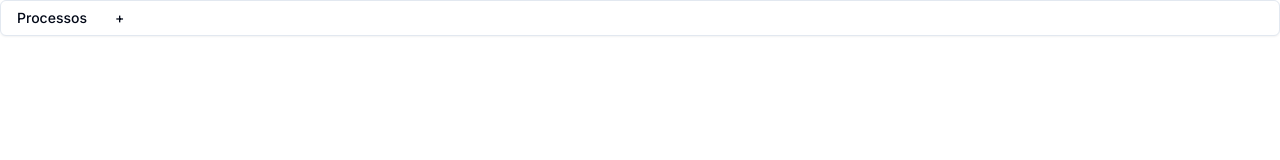
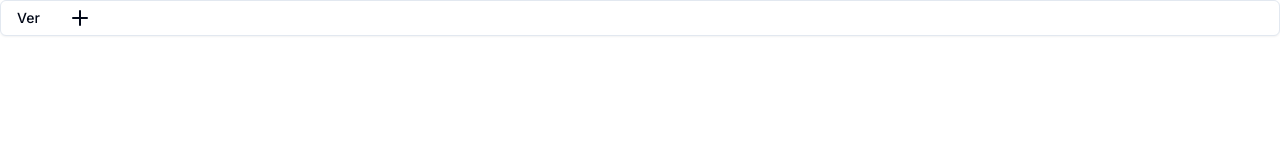
Before and after one commit to JoaoMarcosCS/processosSeletivos, a Next.js app: page / in a window 1280 px wide. Shown: the top 160 px of the page. Built offline with nearby package versions, Linux system fonts and the light colour scheme.

Commit message:
feat: Adicionado icone de plus

```diff
--- a/app/footer/footer.tsx
+++ b/app/footer/footer.tsx
@@ -7,6 +7,7 @@ import {
     MenubarShortcut,
     MenubarTrigger,
 } from "@/components/ui/menubar"
+import {Plus} from 'lucide-react'
 
 
 
@@ -14,8 +15,8 @@ export const Footer = () => {
     return (
         <Menubar>
         <MenubarMenu>
-          <MenubarTrigger>Processos</MenubarTrigger>
-          <MenubarTrigger>+</MenubarTrigger>
+          <MenubarTrigger>Ver</MenubarTrigger>
+          <MenubarTrigger><Plus /></MenubarTrigger>
         </MenubarMenu>
       </Menubar>
     )
```
